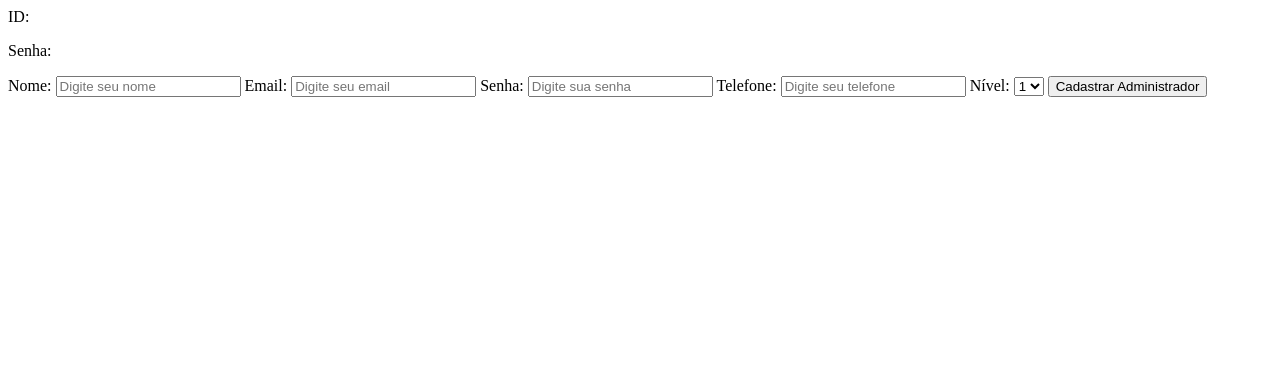
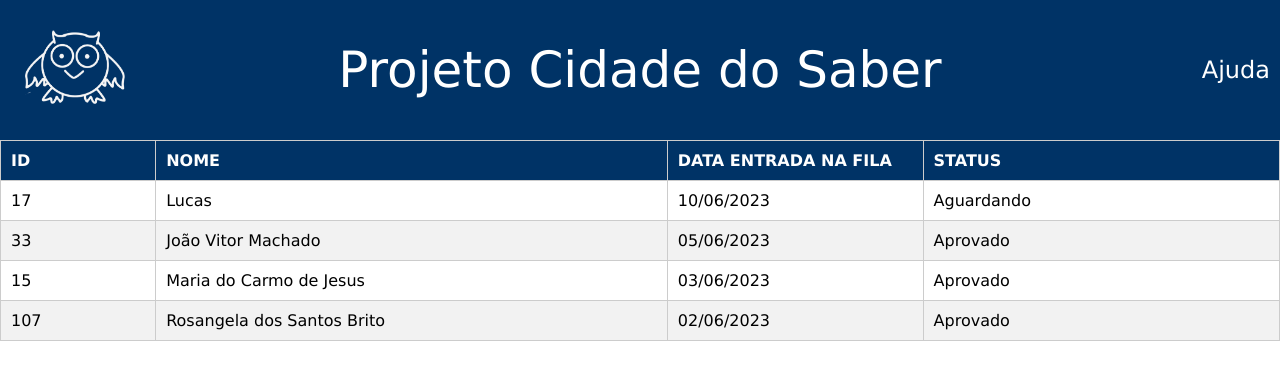
Before and after one commit to K3uzin/projetocidadedosaber, a PHP site: page /acompanhamento.php in a window 1280 px wide. Shown: the top 380 px of the page. Run offline with PHP 8.4, Linux system fonts and the light colour scheme.

Commit message:
Update acompanhamento.php
acompanhamento certo.

```diff
--- a/pages/acompanhamento.php
+++ b/pages/acompanhamento.php
@@ -1,45 +1,57 @@
 <!DOCTYPE html>
-    <html lang="en">
+<html lang="pt-br">
 
 <head>
     <meta charset="UTF-8">
     <meta name="viewport" content="width=device-width, initial-scale=1.0">
-      <!--  <link rel="stylesheet" href="../css/style-login.css">
-        <link rel="stylesheet" href="../css/style-cadAdmin.css"> -->
-        <title>Login</title>
+    <link rel="stylesheet" href="../css/style-table.css">
+    <title>Minha Página</title>
 </head>
 
 <body>
-        <div class="login-container">
-            <div class="admin-details">
-                <label>ID:</label>
-                <p><?php echo isset($_POST['id']) ? $_POST['id'] : ''; ?></p>
-                <label>Senha:</label>
-                <p><?php echo isset($_POST['password']) ? $_POST['password'] : ''; ?></p>
-            </div>
+    <?php require '../includes/header.php'; ?>
+
+    <table class="data-table">
+        <thead>
+            <tr>
+                <th>ID</th>
+                <th>NOME</th>
+                <th>DATA ENTRADA NA FILA</th>
+                <th>STATUS</th>
+            </tr>
+        </thead>
+        <tbody>
+            <tr>
+                <td>17</td>
+                <td>Lucas</td>
+                <td>10/06/2023</td>
+                <td>Aguardando</td>
+            </tr>
+            <tr>
+                <td>33</td>
+                <td>João Vitor Machado</td>
+                <td>05/06/2023</td>
+                <td>Aprovado</td>
+            </tr>
+            <tr>
+                <td>15</td>
+                <td>Maria do Carmo de Jesus</td>
+                <td>03/06/2023</td>
+                <td>Aprovado</td>
+            </tr>
+            <tr>
+                <td>107</td>
+                <td>Rosangela dos Santos Brito</td>
+                <td>02/06/2023</td>
+                <td>Aprovado</td>
+            </tr>
+        </tbody>
+    </table>
 
 
-            <div class="login-box">
-                <form action="#" method="POST">
-                    <label for="name">Nome:</label>
-                    <input type="text" id="name" name="name" placeholder="Digite seu nome">
 
-                    <label for="email">Email:</label>
-                    <input type="text" id="email" name="email" placeholder="Digite seu email">
+    <!-- O restante do conteúdo da página -->
 
-                    <label for="password">Senha:</label>
-                    <input type="password" id="password" name="password" placeholder="Digite sua senha">
+</body>
 
-                    <label for="phone">Telefone:</label>
-                    <input type="text" id="phone" name="phone" placeholder="Digite seu telefone">
-
-                    <label for="level">Nível:</label>
-                    <select id="level" name="level">
-                        <option value="1">1</option>
-                        <option value="2">2</option>
-                        <option value="3">3</option>
-                        <option value="4">4</option>
-                    </select>
-
-                    <button type="submit">Cadastrar Administrador</button>
-                </form>
+</html>
```
Lines whose indentation alone changed are shown as unchanged.
